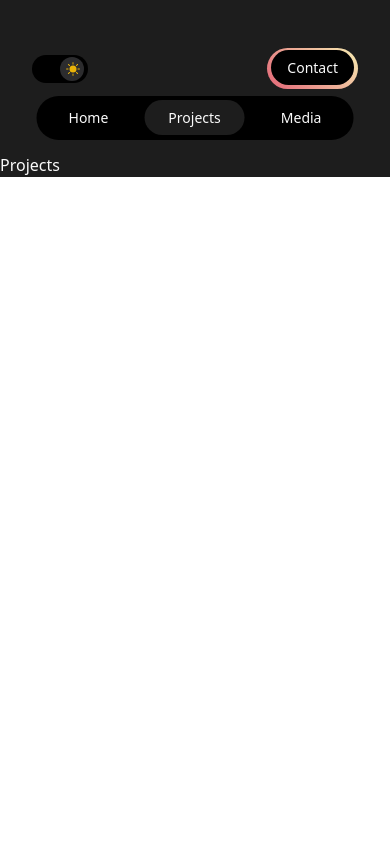
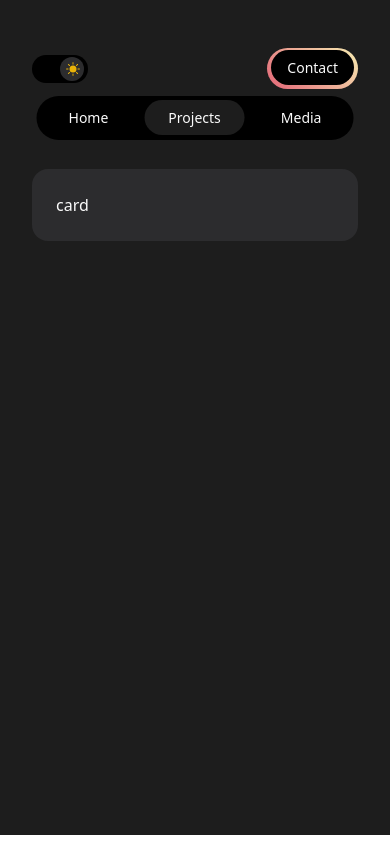
Before and after one commit to AshrafElshaer/portfolio-next-js, a Next.js app: page /projects in a window 390 px wide. Built offline with nearby package versions, Linux system fonts and the light colour scheme.

Commit message:
refacoring head and main components

```diff
--- a/components/Card.tsx
+++ b/components/Card.tsx
@@ -3,7 +3,7 @@ import { motion, MotionProps } from "framer-motion";
 
 type Props = {
   children: ReactNode;
-  styles: string;
+  styles?: string;
   backGround?: string;
 } & MotionProps;
 
--- /dev/null
+++ b/components/HEAD.tsx
@@ -0,0 +1,20 @@
+import Head from "next/head";
+import React from "react";
+
+type Props = {
+  path?: string;
+  description: string;
+};
+
+function HEAD({ path = "", description }: Props) {
+  return (
+    <Head>
+      <title>Ashraf Elshaer | {path}</title>
+      <meta name='description' content={description} />
+      <meta name='viewport' content='width=device-width, initial-scale=1' />
+      <link rel='icon' href='/memoji.png' />
+    </Head>
+  );
+}
+
+export default HEAD;
--- /dev/null
+++ b/components/Main.tsx
@@ -0,0 +1,33 @@
+import React, { ReactNode } from "react";
+import { motion } from "framer-motion";
+
+const containerVariant = {
+  hidden: {
+    opacity: 0,
+  },
+  show: {
+    opacity: 1,
+    transition: {
+      staggerChildren: 0.2,
+    //   delayChildren: 1,
+    },
+  },
+};
+type Props = {
+  children: ReactNode | ReactNode[];
+  styles: string;
+};
+
+function Main({ children, styles }: Props) {
+  return (
+    <motion.main
+      variants={containerVariant}
+      initial='hidden'
+      animate='show'
+      className={`container py-4 overflow-y-hidden min-h-[80.8vh] ${styles}`}>
+      {children}
+    </motion.main>
+  );
+}
+
+export default Main;
--- a/components/Map.tsx
+++ b/components/Map.tsx
@@ -2,11 +2,8 @@ import ReactMapGl, { Marker } from "react-map-gl";
 import Image from "next/image";
 import useTheme from "../hooks/useTheme";
 import { useEffect, useState } from "react";
-type Props = {
-  // isDarkMode: boolean;
-};
 
-const Map = ({}: Props) => {
+const Map = () => {
   const [mapStyles, setMapStyles] = useState<string>("");
   const { isDarkMode } = useTheme();
 
--- /dev/null
+++ b/components/ProjectPreview.tsx
@@ -0,0 +1,9 @@
+import React from "react";
+import { Card } from "../components";
+type Props = {};
+
+function ProjectPreview({}: Props) {
+  return <Card>ProjectPreview</Card>;
+}
+
+export default ProjectPreview;
--- a/components/SocialMediaCard.tsx
+++ b/components/SocialMediaCard.tsx
@@ -1,5 +1,4 @@
-import React, { ReactNode } from "react";
-import Image from "next/image";
+import  { ReactNode } from "react";
 import Link from "next/link";
 import Card from "./Card";
 import { BsArrowRightShort } from "react-icons/bs";
--- a/components/ToggleTheme.tsx
+++ b/components/ToggleTheme.tsx
@@ -1,4 +1,4 @@
-import React, { MouseEventHandler, useEffect, useState } from "react";
+import { MouseEventHandler } from "react";
 import { BsSunFill } from "react-icons/bs";
 import { MdDarkMode } from "react-icons/md";
 import { motion } from "framer-motion";
--- a/components/index.ts
+++ b/components/index.ts
@@ -1,7 +1,10 @@
+export { default as HEAD } from "./HEAD";
+export { default as Main } from "./Main";
 export { default as Navbar } from "./Navbar";
 export { default as Button } from "./Button";
 export { default as Layout } from "./Layout";
 export { default as Card } from "./Card";
 export { default as Map } from "./Map";
 export { default as TechPreview } from "./TechPreview";
+export { default as SocialMediaCard } from "./SocialMediaCard";
 export { default as PageTransition } from "./PageTransition";
--- a/pages/index.tsx
+++ b/pages/index.tsx
@@ -1,26 +1,16 @@
+import "mapbox-gl/dist/mapbox-gl.css";
 import Head from "next/head";
 import Link from "next/link";
-import { Button, Card, Map } from "../components";
-import "mapbox-gl/dist/mapbox-gl.css";
 import { socialMediaLinks, technologies } from "../constans";
-import { TechPreview } from "../components";
-import SocialMediaCard from "../components/SocialMediaCard";
-import { motion, AnimatePresence } from "framer-motion";
-
-// create a react context api for theme
-
-const containerVariant = {
-  hidden: {
-    opacity: 0,
-  },
-  show: {
-    opacity: 1,
-    transition: {
-      staggerChildren: 0.2,
-      delayChildren: 1,
-    },
-  },
-};
+import {
+  HEAD,
+  Main,
+  TechPreview,
+  SocialMediaCard,
+  Button,
+  Card,
+  Map,
+} from "../components";
 
 const cardVariant = {
   hidden: {
@@ -40,17 +30,9 @@ const cardVariant = {
 export default function Home() {
   return (
     <>
-      <Head>
-        <title>Ashraf Elshaer</title>
-        <meta name='description' content='Front End Wrb Developer' />
-        <meta name='viewport' content='width=device-width, initial-scale=1' />
-        <link rel='icon' href='/memoji.png' />
-      </Head>
-      <motion.main
-        variants={containerVariant}
-        initial='hidden'
-        animate='show'
-        className='container py-4 grid grid-rows-homeMobile gap-4 md:grid-cols-2 md:grid-rows-homeTablet lg:grid-cols-3 lg:grid-rows-homeDesktop overflow-y-hidden'>
+      <HEAD description='Front End Wrb Developer' />
+
+      <Main styles='grid grid-rows-homeMobile gap-4 md:grid-cols-2 md:grid-rows-homeTablet lg:grid-cols-3 lg:grid-rows-homeDesktop '>
         <Card
           variants={cardVariant}
           styles='text-left md:text-center flex flex-col gap-4 md:col-start-1 md:col-end-3 '>
@@ -100,7 +82,7 @@ export default function Home() {
             variants={cardVariant}
           />
         </div>
-      </motion.main>
+      </Main>
     </>
   );
 }
--- a/pages/projects/index.tsx
+++ b/pages/projects/index.tsx
@@ -1,9 +1,14 @@
-import React from "react";
+import { HEAD, Main, Card } from "../../components";
 
-type Props = {};
-
-const Projects = (props: Props) => {
-  return <div>Projects</div>;
+const Projects = () => {
+  return (
+    <>
+      <HEAD path='Projects' description='Latest Projects' />
+      <Main styles=''>
+        <Card>card</Card>
+      </Main>
+    </>
+  );
 };
 
 export default Projects;
```
